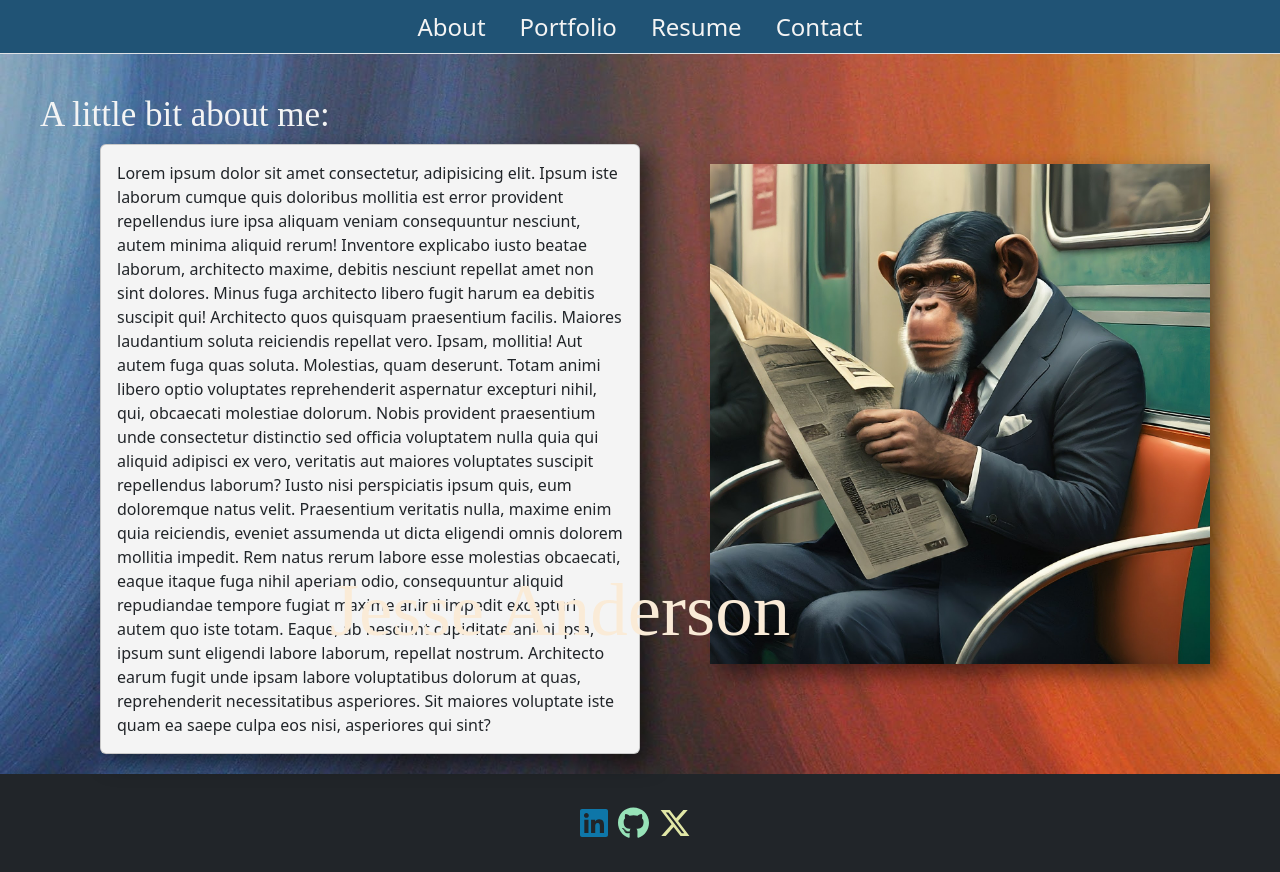
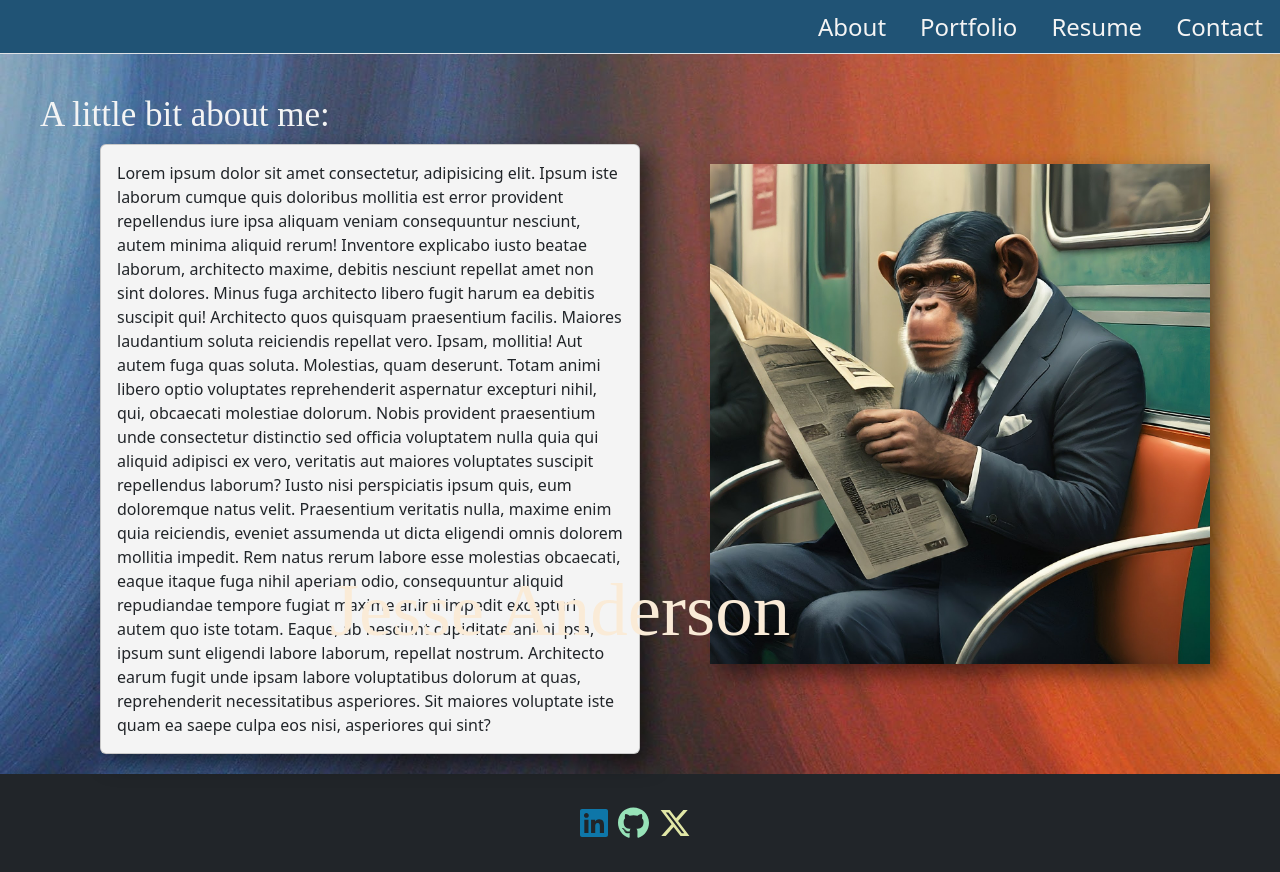
Before and after one commit to Vtencouchclimbr/Jesse-Anderson-React-Development, a React (Vite) app: page / in a window 1280 px wide. Built offline with nearby package versions, Linux system fonts and the light colour scheme.

Commit message:
continued styling

```diff
--- a/src/components/NavTabs.jsx
+++ b/src/components/NavTabs.jsx
@@ -4,7 +4,9 @@ function NavTabs() {
   const currentPage = useLocation().pathname;
 
   return (
-    <ul style={{ backgroundColor: '#205375' }} className="nav nav-tabs justify-content-center">
+    <div>
+    <ul style={{ backgroundColor: '#205375', position: 'relative' }} className="nav nav-tabs justify-content-end">
+    <div><h1 style={{ fontSize: '30px', color: 'antiquewhite', fontFamily: 'Lucida Handwriting', zIndex: '100', position: 'relative', top: '10px', right: '1150px' }}>Jesse Anderson</h1></div>
       <li className="nav-item fs-4">
         <Link
           to="/"
@@ -38,6 +40,7 @@ function NavTabs() {
         </Link>
       </li>
     </ul>
+    </div>
   );
 }
 
--- a/src/pages/Contact.jsx
+++ b/src/pages/Contact.jsx
@@ -105,7 +105,7 @@ function Form() {
       <div style={{ width: '100%' }} className="d-flex flex-grow-1 align-items-end">
         <ul style={{ color: 'antiquewhite', listStyle: 'none' }}>
           <li>Contact Information:</li>
-          <li style={{ marginLeft: '25px', fontFamily: 'Segoe Script' }}>Jesse Anderson</li>
+          <li style={{ marginLeft: '25px', fontFamily: 'Lucida Handwriting' }}>Jesse Anderson</li>
           <li style={{ marginLeft: '25px', fontFamily: 'Sans' }}>LmntryLmnt@gmail.com</li>
           <li style={{ marginLeft: '25px', fontFamily: 'arial' }}>Third item</li>
         </ul>
```
